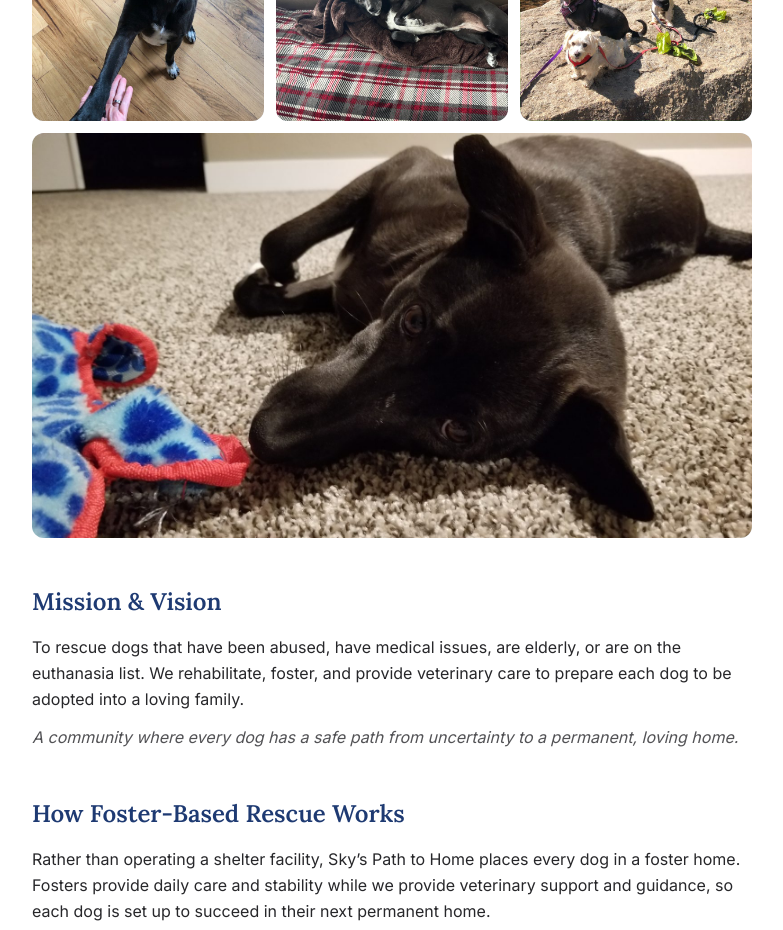
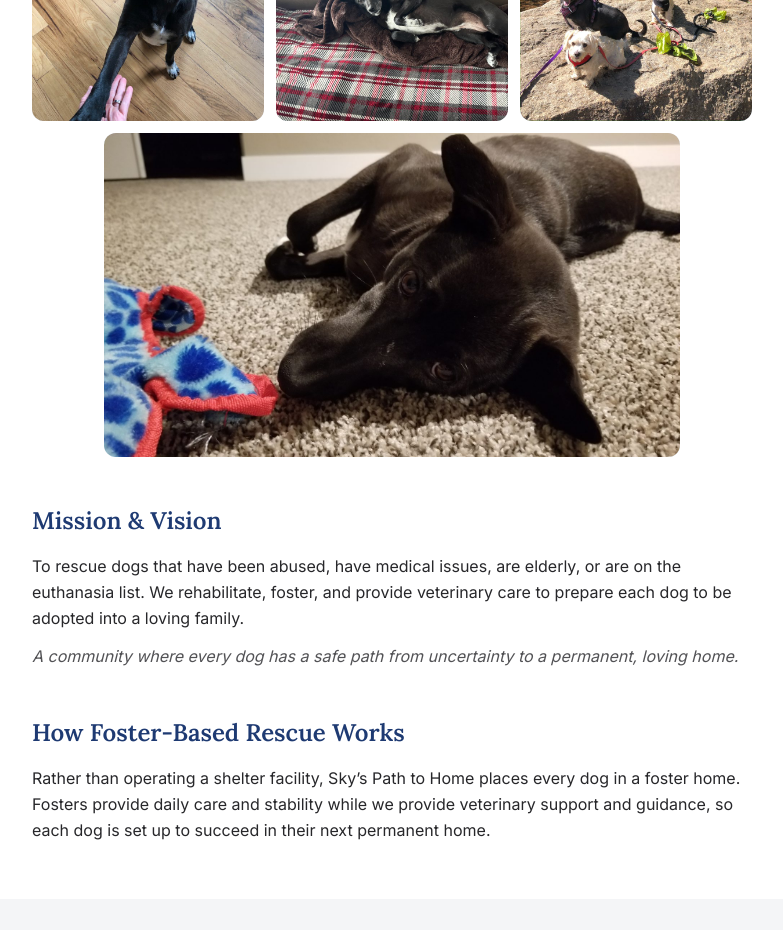
Before and after one commit to gregorytrent11/sky-path-website, a Next.js app: page /about in a window 1280 px wide. Shown: the part 1640-2570 px from the top of the page, without its empty margins (248-1031 px from the left). Built offline with nearby package versions, Linux system fonts and the light colour scheme; no server answers.

Commit message:
Shrink Sky's laying photo tile on the About page
Co-Authored-By: Claude Sonnet 5 <noreply@anthropic.com>

```diff
--- a/app/(public)/about/page.tsx
+++ b/app/(public)/about/page.tsx
@@ -134,7 +134,7 @@ export default function AboutPage() {
             </div>
           ))}
         </div>
-        <div className="relative mt-3 aspect-video w-full overflow-hidden rounded-xl bg-brand-soft-blue/40">
+        <div className="relative mx-auto mt-3 aspect-video w-full max-w-xl overflow-hidden rounded-xl bg-brand-soft-blue/40">
           <Image
             src="/about/sky-laying.jpg"
             alt="Sky lying on the floor with her toy"
```
